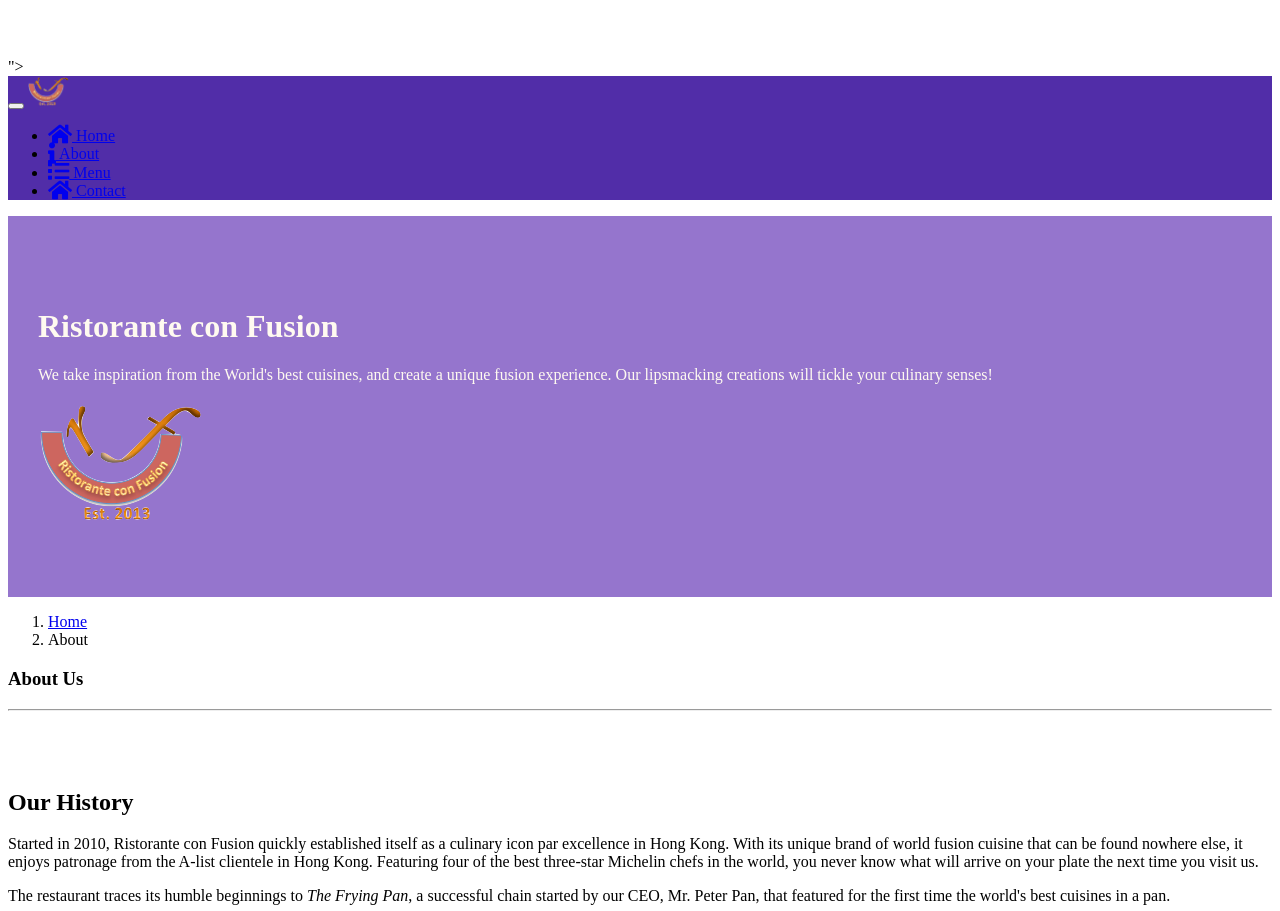
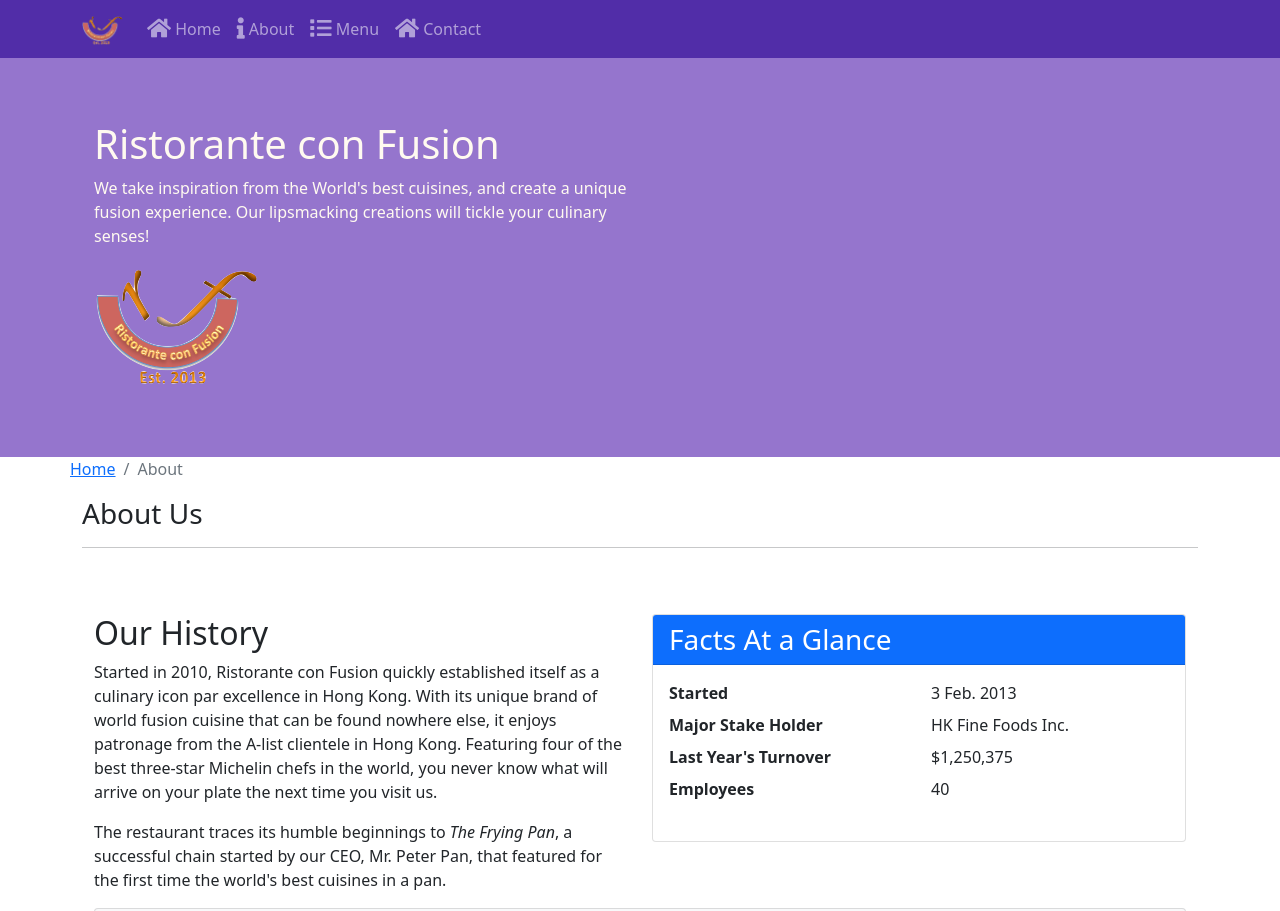
Before and after one commit to haseebrehan/Fusion-Restaurant, a website: page aboutus.html in a window 1280 px wide. Shown: the top 911 px of the page. Drawn offline with nearby package versions, Linux system fonts and the light colour scheme.

Commit message:
Update aboutus.html

```diff
--- a/aboutus.html
+++ b/aboutus.html
@@ -7,7 +7,7 @@
     <meta name="viewport" content="width=device-width, initial-scale=1, shrink-to-fit=no">
     <meta http-equiv="x-ua-compatible" content="ie=edge">
     <!-- Bootstrap CSS -->
-     <link rel="stylesheet" href="<link href="https://cdn.jsdelivr.net/npm/bootstrap@5.0.2/dist/css/bootstrap.min.css" rel="stylesheet" integrity="sha384-EVSTQN3/azprG1Anm3QDgpJLIm9Nao0Yz1ztcQTwFspd3yD65VohhpuuCOmLASjC" crossorigin="anonymous">">
+     <link rel="stylesheet" href="https://cdn.jsdelivr.net/npm/bootstrap@5.0.2/dist/css/bootstrap.min.css" rel="stylesheet" integrity="sha384-EVSTQN3/azprG1Anm3QDgpJLIm9Nao0Yz1ztcQTwFspd3yD65VohhpuuCOmLASjC" crossorigin="anonymous">
     <link rel="stylesheet" href="https://cdnjs.cloudflare.com/ajax/libs/font-awesome/5.15.3/css/all.min.css">
     <link rel="stylesheet" href="https://cdnjs.cloudflare.com/ajax/libs/bootstrap-social/5.1.1/bootstrap-social.min.css">
     <link rel="stylesheet" href="css/styles.css">
```
